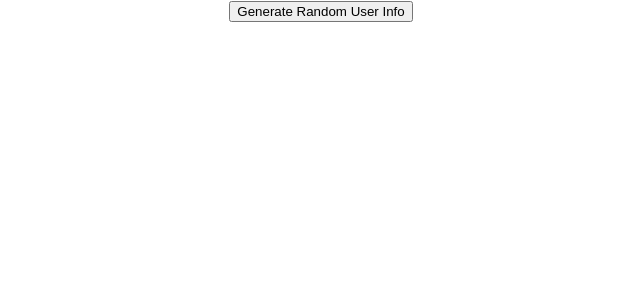
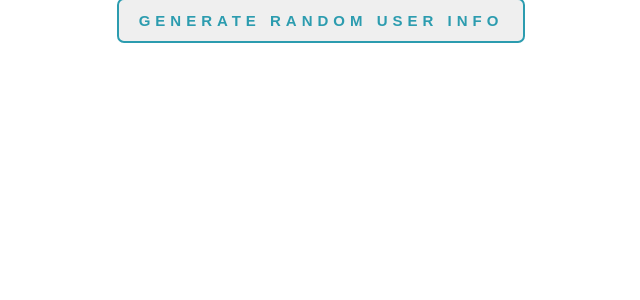
Before and after one commit to Ayang471/random-user-data-api, a React (Create React App) app: page / in a window 1280 px wide. Shown: the top 300 px of the page, without its empty margins (319-959 px from the left). Built offline with nearby package versions, Linux system fonts and the light colour scheme.

Commit message:
added styling for the cards of each user

```diff
--- a/src/RandomUserData.css
+++ b/src/RandomUserData.css
@@ -0,0 +1,70 @@
+.button {
+  padding: 12px 20px;
+  margin-bottom: 26px;
+  border: none;
+  border-radius: 5px;
+  font-weight: bold;
+  letter-spacing: 5px;
+  text-transform: uppercase;
+  color: #2c9caf;
+  transition: all 1000ms;
+  font-size: 15px;
+  position: relative;
+  overflow: hidden;
+  outline: 2px solid #2c9caf;
+}
+
+button:hover {
+  transform: scale(1.1);
+  outline: 2px solid #70bdca;
+  box-shadow: 4px 5px 17px -4px #268391;
+}
+
+button::before {
+  position: absolute;
+  left: -50px;
+  top: 0;
+  width: 0;
+  height: 100%;
+  background-color: #2c9caf;
+  transform: skewX(45deg);
+  z-index: -1;
+  transition: width 1000ms;
+}
+
+button:hover::before {
+  width: 250%;
+}
+
+.main {
+    display: flex;
+   flex-wrap: wrap;
+   justify-content: space-between;
+   align-items: center;
+}
+
+.main div{
+ width: 280px;
+ height: 200px;
+ margin: 15px;
+ border-radius: 50px;
+ background: #e0e0e0;
+ box-shadow: 10px 10px 40px #bebebe,
+               -10px -10px 40px #ffffff;
+               outline: 2px solid #70bdca;
+}
+
+.main div section{
+    text-align: left;
+    padding: 35px 14px;
+}
+
+.main div section strong{
+    font-size: 16px;
+    font-weight: 500;
+    padding-left: 4px;
+}
+
+.main div section p {
+font-size: 14px;
+}
```
